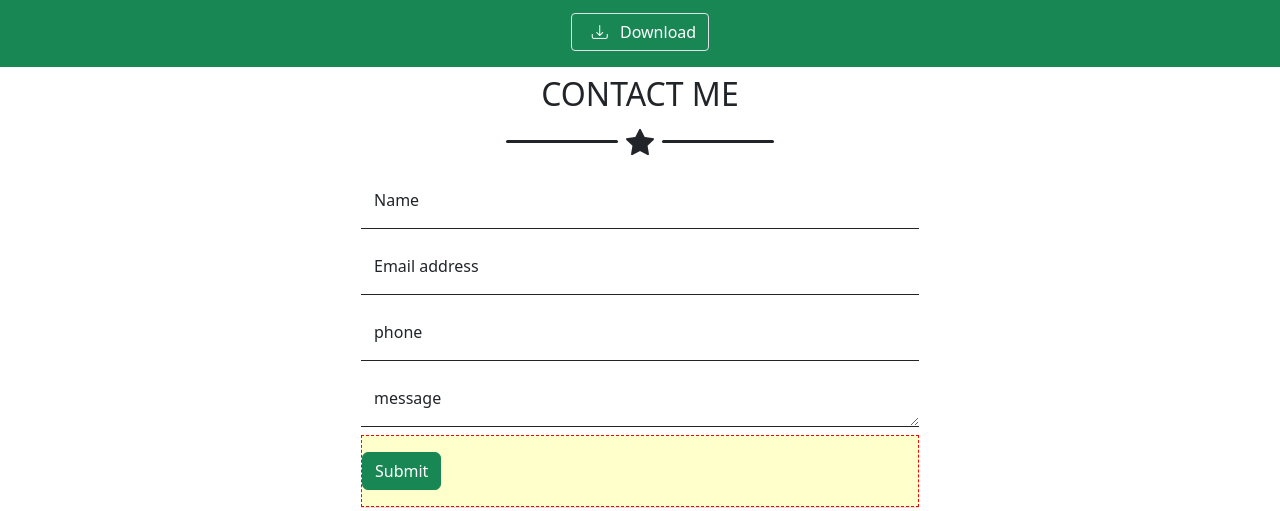
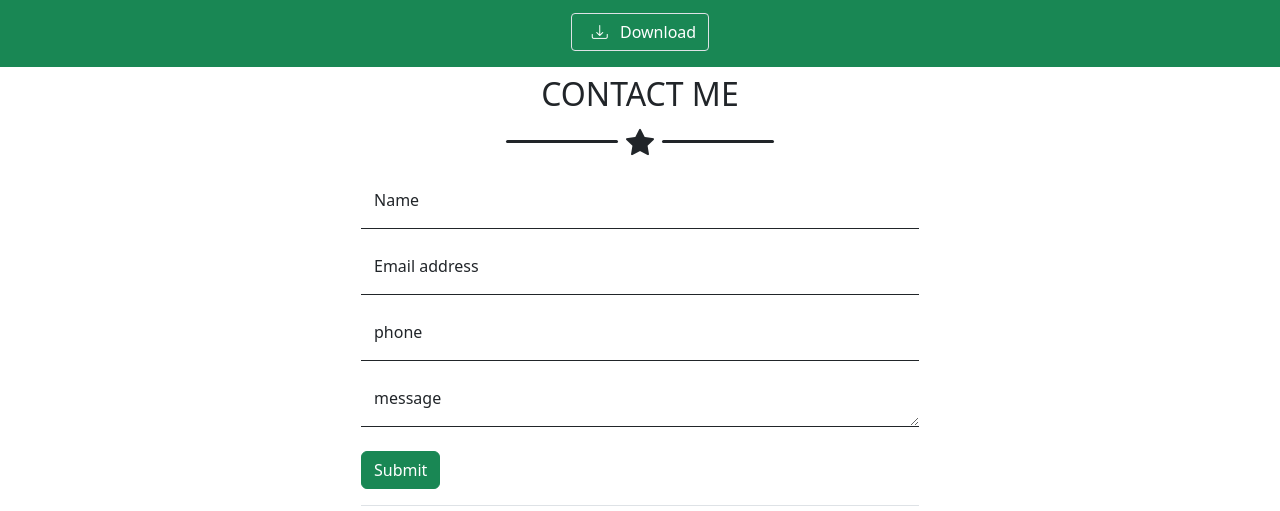
Before and after one commit to CarloCassini/html-css-bootstrap-freelancer, a plain HTML site: page index.html in a window 1280 px wide. Shown: the part 1372-1883 px from the top of the page. Drawn offline with nearby package versions, Linux system fonts and the light colour scheme.

Commit message:
no debug

```diff
--- a/index.html
+++ b/index.html
@@ -211,7 +211,7 @@
                 ></textarea>
                 <label for="txt_area_input">message</label>
               </div>
-              <div class="ms_debug">
+              <div class="">
                 <button type="submit" class="btn btn-success my-3">
                   Submit
                 </button>
```
